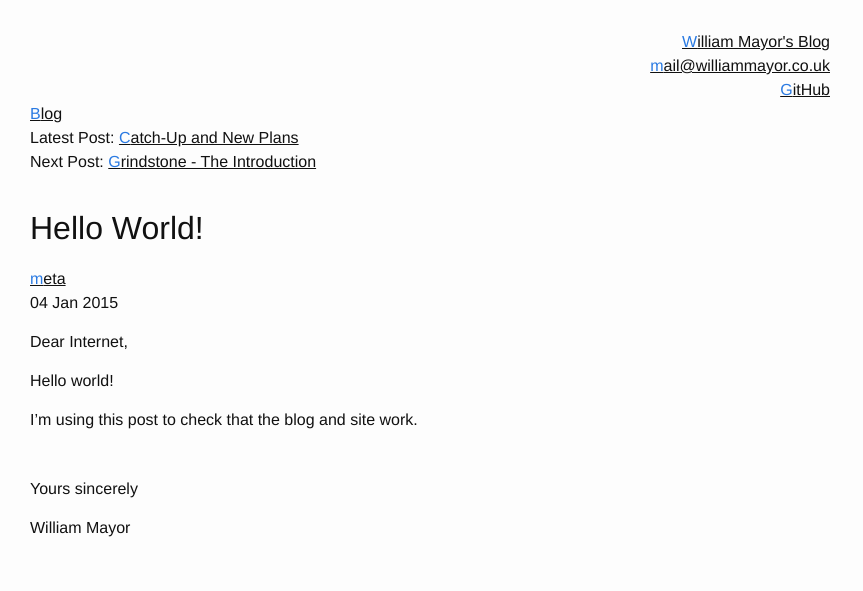
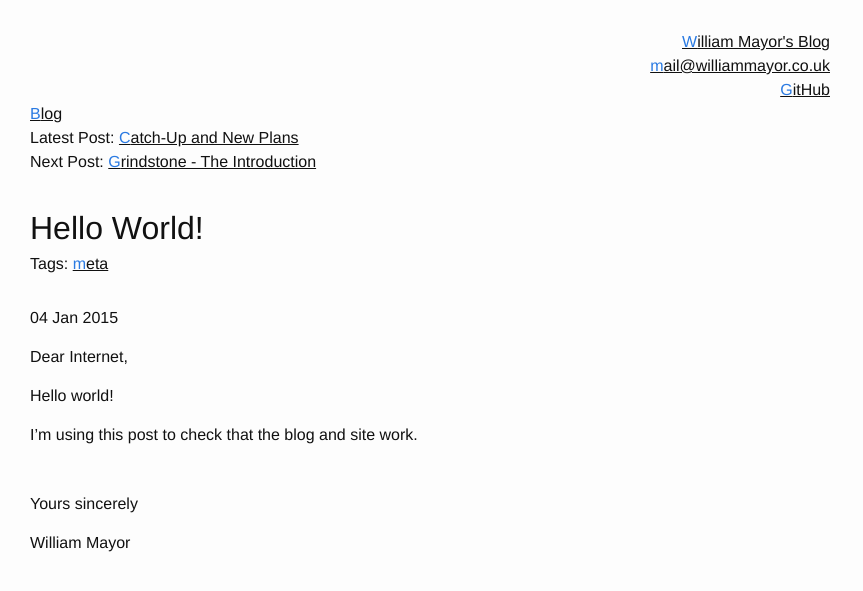
Before and after one commit to WilliamMayor/williammayor.github.io, a Jekyll site: the page built from _posts/2015-01-04-hello-world.md, in a window 1280 px wide. Shown: the top 591 px of the page, without its empty margins (0-863 px from the left). Built offline with Jekyll 4.4.1, drawn with Linux system fonts in a browser that asks for light colours.

Commit message:
Add tags to posts

```diff
--- a/_layouts/post.html
+++ b/_layouts/post.html
@@ -16,7 +16,7 @@
         {% endif %}
     </ul></nav>
     <h1>{{ page.title }}</h1>
-    <div class="tags">{% for tag in page.tags %}
+    <div class="tags">Tags: {% for tag in page.tags %}
         <a class="tag" href="/blog/tags/#{{ tag }}">{{ tag }}</a>
     {% endfor %}</div>
     <div class="date">{{ page.date | date_to_string }}</div>
--- a/_sass/_post.scss
+++ b/_sass/_post.scss
@@ -2,4 +2,9 @@
     .date {
         margin-bottom: 15px;
     }
+    .tags {
+        margin-top: -15px;
+        margin-bottom: $spacing-unit;
+
+    }
 }
```
